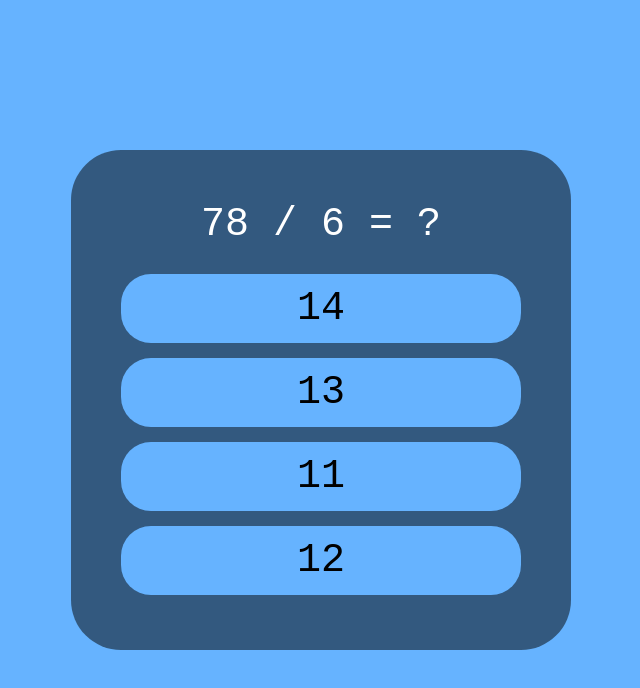
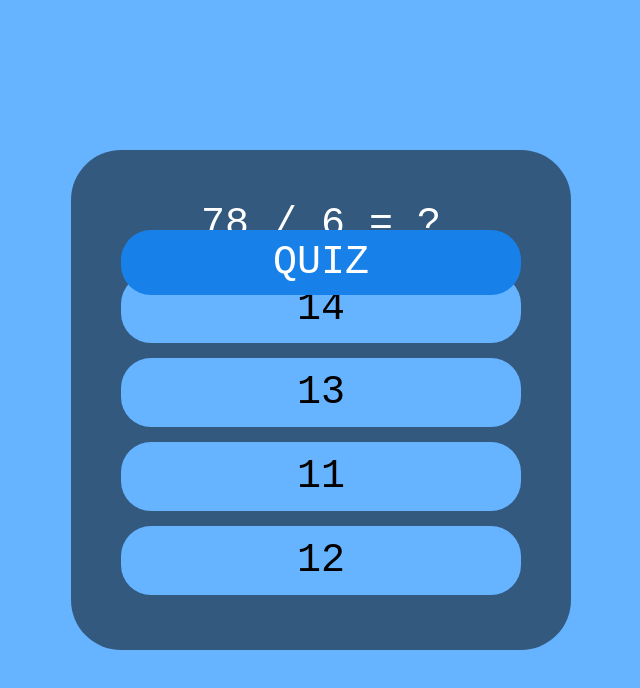
Before and after one commit to talalzeini/quiz-js, a plain HTML site: page quiz.html in a window 1280 px wide. Both pictures are taken after a click on the button "Start". Shown: the whole page, without its empty margins (319-959 px from the left). Drawn offline with Linux system fonts and the light colour scheme.

Commit message:
added some effects

```diff
--- a/quiz.css
+++ b/quiz.css
@@ -24,9 +24,10 @@ body{
     align-items: center;
     justify-content: center;
     max-width:90%;
-    background-color:rgba(1, 1, 1, 0.5);
+    background-color:rgba(1, 1, 1, 0.0);
     border-radius:50px;
     border-color: transparent;
+    animation: 2s fadeIn;
 }
 .btnq{
     background-color:transparent;
@@ -41,11 +42,13 @@ body{
     padding:10px 20px;
     border-radius:30px;
     font-size: 40px;
+    animation: 2s fadeIn;
 }
 .btn-grid{
     display:grid;
     gap:15px;
     margin: 15px 0;
+    animation: 2s fadeIn;
 }
 
 .btn{
@@ -58,29 +61,48 @@ body{
    padding:10px 20px;
    border-radius:30px;
    font-size: 40px;
+   animation: 2s fadeIn;
 }
 
  .correct{
     background:#80ffaa;
+    animation: 2s fadeInFast;
 }
 .wrong{
     background:#ffad99;
 }
 .start-btn{
     font-size:2.5rem;
-    font-weight:bold;
     margin: auto;
+    background-color: #1881e9;
     width: 300px;
     position: absolute;
-    top:45%;
+    top:47%;
+    color: white;
+    animation: 2s fadeIn;
+    width:400px;
 }
 .controls{
     display:flex;
     align-items: center;
     justify-content: center;
+    animation: 2s fadeIn;
 }
 .hide{
     display:none;
+}
+.show{
+    width:500px;
+    height: 500px;
+    display:flex;
+    align-items: center;
+    justify-content: center;
+    max-width:90%;
+    background-color:rgba(1, 1, 1, 0.5);
+    border-radius:50px;
+    border-color: transparent;
+    animation: 2s fadeIn;
+
 }
 .next-btn{
     font-size:2.5rem;
@@ -92,6 +114,54 @@ body{
     text-align: center;
     align-items: center;
     justify-content: center;
-    max-height: 100%;
     width:400px;
+    animation: 2s fadeIn;
 }
+h1{
+    padding:10px 20px;
+    border-radius:30px;
+    font-size: 40px;
+    font-weight:bold;
+    margin: auto;
+    width: 400px;
+    text-align: center;
+    z-index: 2;
+    background-color: #1881e9;
+    animation: 2s fadeIn;
+}
+h2{
+    animation: 2s fadeIn;
+    padding:10px 20px;
+    border-radius:30px;
+    font-size: 40px;
+    font-weight:bold;
+    margin: auto;
+    z-index: 2;
+    width: 400px;
+    text-align: center;
+    background-color: #1881e9;
+}
+@keyframes fadeIn{
+    from{
+opacity: 0;
+    }
+    to{
+opacity: 1;
+    }
+}
+@keyframes fadeInFast{
+    from{
+opacity: 0.7;
+    }
+    to{
+opacity: 1;
+    }
+}
+@keyframes fadeOut{
+    from{
+opacity: 1;
+    }
+    to{
+opacity: 0;
+    }
+}
--- a/quiz.html
+++ b/quiz.html
@@ -6,12 +6,12 @@
     <meta name="viewport" content="width=device-width, initial-scale=1.0">
     <link href="quiz.css" type="text/css" rel="stylesheet">
     <title>Simple Quiz</title>
-
 </head>
 
 <body>
-
-       <div class="container">
+    <h1 id="quiz-button"  style= "color:white; position:absolute; top:270px; font-size: 40px; font-weight: normal;">QUIZ</h1>
+    <h2 id="quiz-button2"  class="header hide" style= "color:white; position:absolute; top:230px; font-size: 40px; font-weight: normal;">QUIZ</h2>
+       <div id="content" class="container">
 
                 <div id="question-container" class="hide">
 
@@ -27,7 +27,8 @@
 
 
                             <div class="controls">
-                                        <button id="start-btn" class="start-btn btn">Start</button>
+
+                                        <button id="start-btn" class="start-btn btn ">Start</button>
                                         <button id="next-btn" class="next-btn btn hide">Next</button>
                             </div>
 
--- a/quiz.js
+++ b/quiz.js
@@ -1,6 +1,10 @@
 const startButton = document.getElementById('start-btn');
 const nextButton = document.getElementById('next-btn');
 const questionContainerElement = document.getElementById('question-container')
+
+const QuizButton = document.getElementById('quiz-button');
+const QuizButton2 = document.getElementById('quiz-button2');
+const contentStart = document.getElementById('content');
 
 startButton.addEventListener('click', startGame);
 nextButton.addEventListener('click', () => {
@@ -15,6 +19,9 @@ let shuffledQuestions, currentQuestionIndex
 
 function startGame(){
 startButton.classList.add('hide');
+contentStart.classList.add('show');
+QuizButton.classList.add('hide');
+QuizButton2.classList.remove('hide');
 shuffledQuestions = questions.sort(() => Math.random() - .5);
 currentQuestionIndex = 0;
 questionContainerElement.classList.remove('hide');
```
